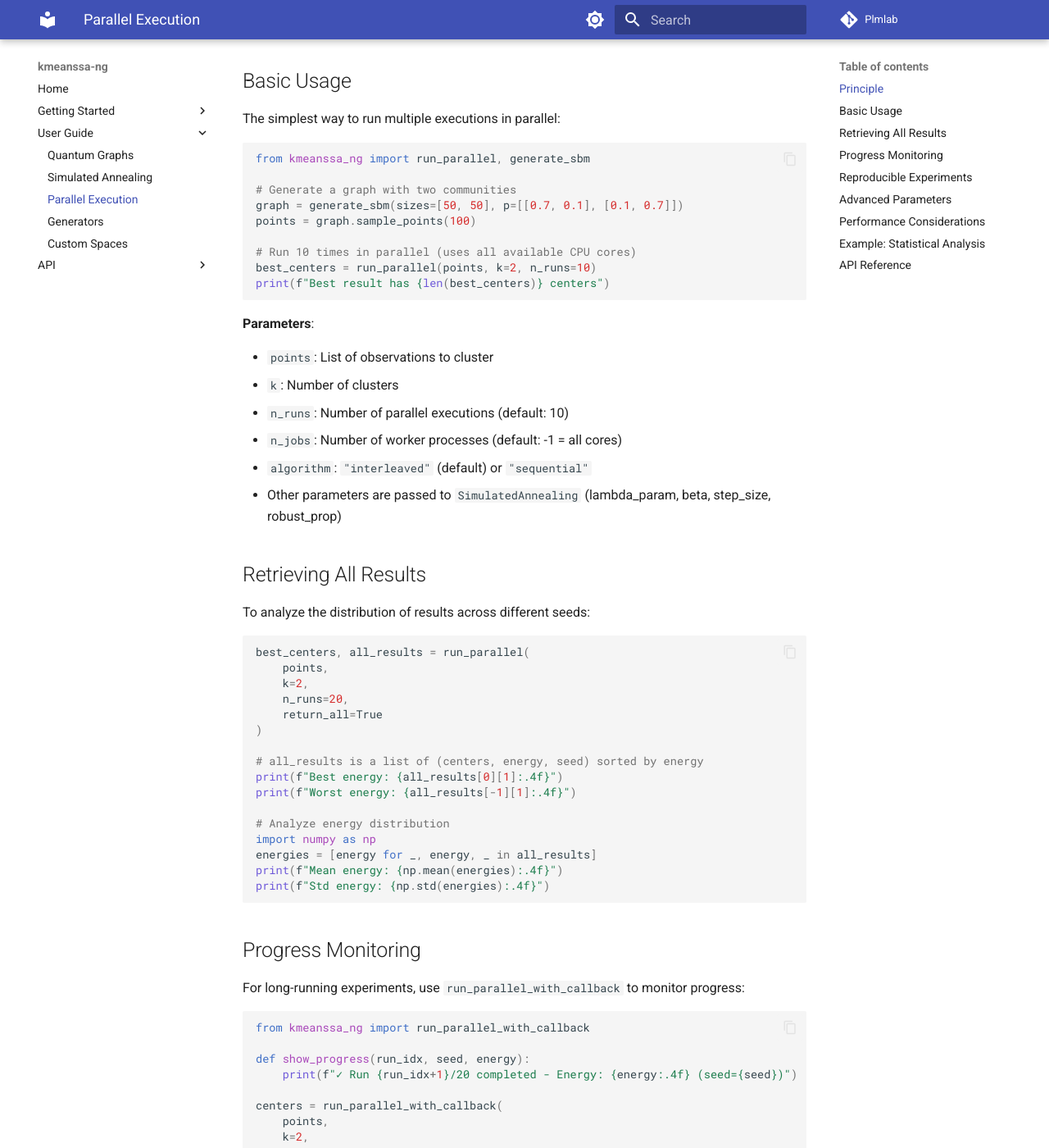
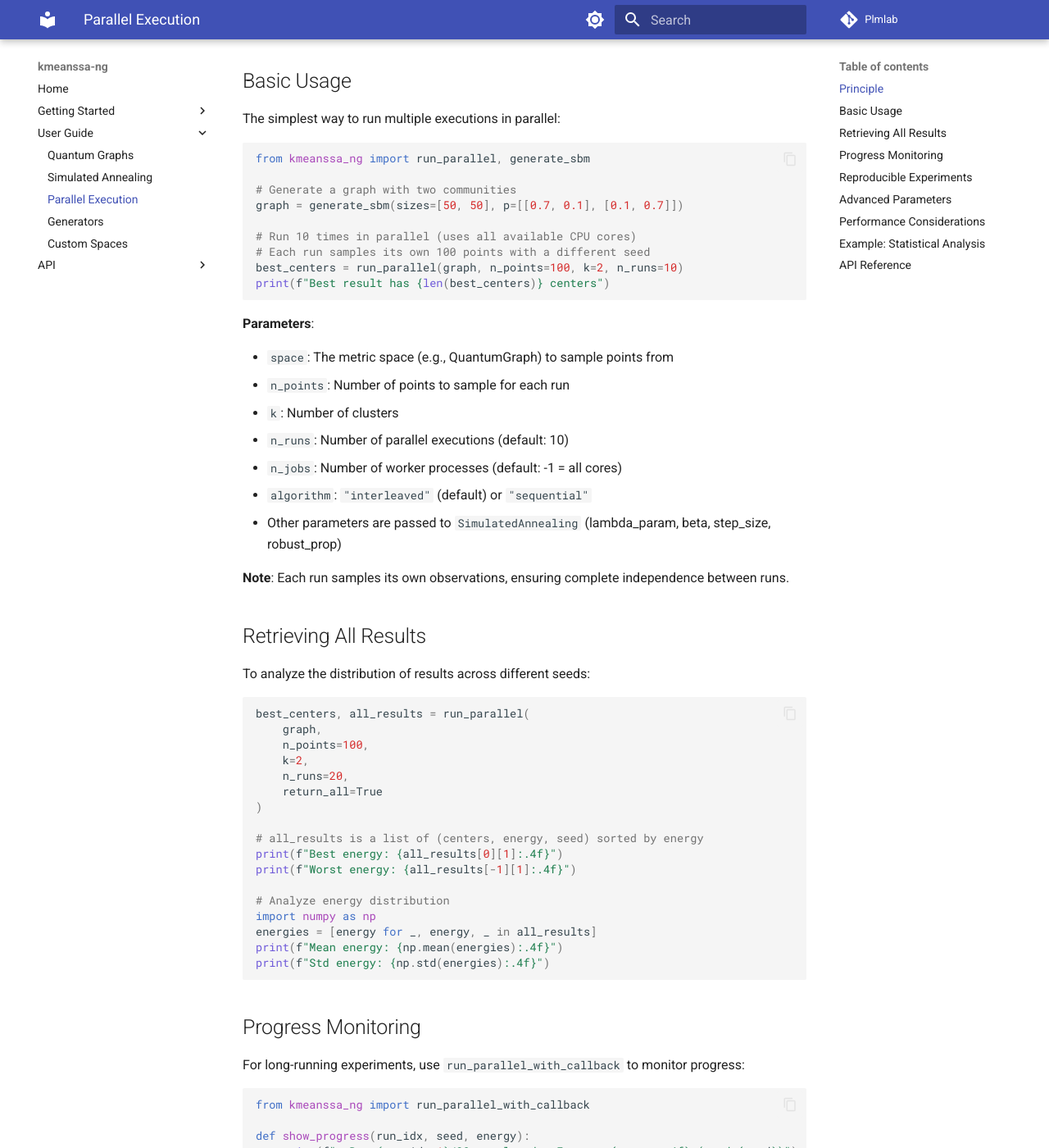
Before and after one commit to klutchnikoff/kmeanssa-ng, an MkDocs documentation site: the page built from docs/parallel-execution.md, in a window 1280 px wide and 1400 px high, scrolled down 668 px. Shown: the whole window at 82% size. Built offline with MkDocs 1.6.1 and Material for MkDocs 9.7.7, drawn with Linux system fonts in a browser that asks for light colours; some of the changed text lies outside the part shown.

Commit message:
docs: update parallel execution guide for new API
Update all examples in parallel-execution.qmd to use the new API where
observations are sampled per run:
- Change run_parallel(points, k, ...) to run_parallel(graph, n_points, k, ...)
- Add note emphasizing that each run samples its own observations
- Update all code examples throughout the document
- Clarify that this ensures complete independence between runs

Regenerate documentation with pdm makedoc.

````diff
--- a/docs/parallel-execution.md
+++ b/docs/parallel-execution.md
@@ -37,16 +37,17 @@ from kmeanssa_ng import run_parallel, generate_sbm
 
 # Generate a graph with two communities
 graph = generate_sbm(sizes=[50, 50], p=[[0.7, 0.1], [0.1, 0.7]])
-points = graph.sample_points(100)
 
 # Run 10 times in parallel (uses all available CPU cores)
-best_centers = run_parallel(points, k=2, n_runs=10)
+# Each run samples its own 100 points with a different seed
+best_centers = run_parallel(graph, n_points=100, k=2, n_runs=10)
 print(f"Best result has {len(best_centers)} centers")
 ```
 
 **Parameters**:
 
-- `points`: List of observations to cluster
+- `space`: The metric space (e.g., QuantumGraph) to sample points from
+- `n_points`: Number of points to sample for each run
 - `k`: Number of clusters
 - `n_runs`: Number of parallel executions (default: 10)
 - `n_jobs`: Number of worker processes (default: -1 = all cores)
@@ -54,13 +55,17 @@ print(f"Best result has {len(best_centers)} centers")
 - Other parameters are passed to `SimulatedAnnealing` (lambda_param,
   beta, step_size, robust_prop)
 
+**Note**: Each run samples its own observations, ensuring complete
+independence between runs.
+
 ## Retrieving All Results
 
 To analyze the distribution of results across different seeds:
 
 ``` python
 best_centers, all_results = run_parallel(
-    points,
+    graph,
+    n_points=100,
     k=2,
     n_runs=20,
     return_all=True
@@ -89,7 +94,8 @@ def show_progress(run_idx, seed, energy):
     print(f"✓ Run {run_idx+1}/20 completed - Energy: {energy:.4f} (seed={seed})")
 
 centers = run_parallel_with_callback(
-    points,
+    graph,
+    n_points=100,
     k=2,
     n_runs=20,
     callback=show_progress
@@ -111,10 +117,10 @@ To ensure reproducibility, provide a fixed list of seeds:
 seeds = [42, 123, 456, 789, 101112]
 
 # These runs will produce consistent results
-result1 = run_parallel(points, k=2, n_runs=5, seeds=seeds)
-result2 = run_parallel(points, k=2, n_runs=5, seeds=seeds)
+result1 = run_parallel(graph, n_points=100, k=2, n_runs=5, seeds=seeds)
+result2 = run_parallel(graph, n_points=100, k=2, n_runs=5, seeds=seeds)
 
-# Results will be very similar (within numerical precision)
+# Results will be highly similar (same data, same initialization)
 ```
 
 **Note**: While individual runs are deterministic given a seed, the
@@ -128,7 +134,8 @@ You can pass all `SimulatedAnnealing` parameters:
 
 ``` python
 centers = run_parallel(
-    points,
+    graph,
+    n_points=150,
     k=3,
     n_runs=50,
     # SimulatedAnnealing parameters
@@ -162,13 +169,13 @@ Here’s a complete example analyzing clustering stability:
 from kmeanssa_ng import run_parallel, generate_sbm
 import numpy as np
 
-# Generate data
+# Generate graph
 graph = generate_sbm(sizes=[50, 50], p=[[0.8, 0.1], [0.1, 0.8]])
-points = graph.sample_points(150)
 
-# Run 100 times
+# Run 100 times, each sampling 150 points
 best, all_results = run_parallel(
-    points,
+    graph,
+    n_points=150,
     k=2,
     n_runs=100,
     return_all=True
````
Also changed, not shown: docs-src/parallel-execution.qmd (+19 -13 lines).
